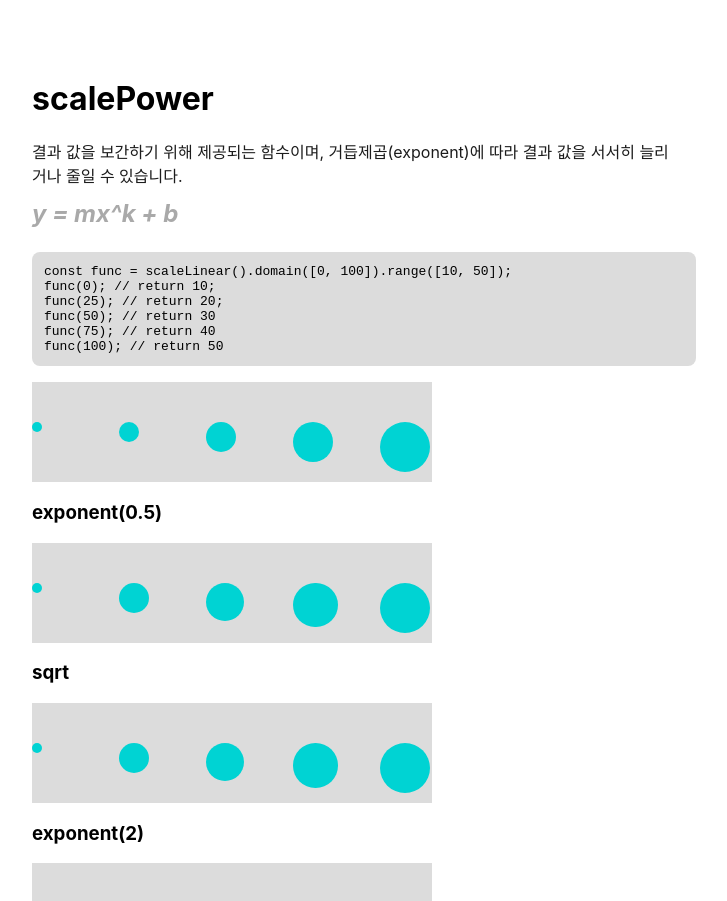
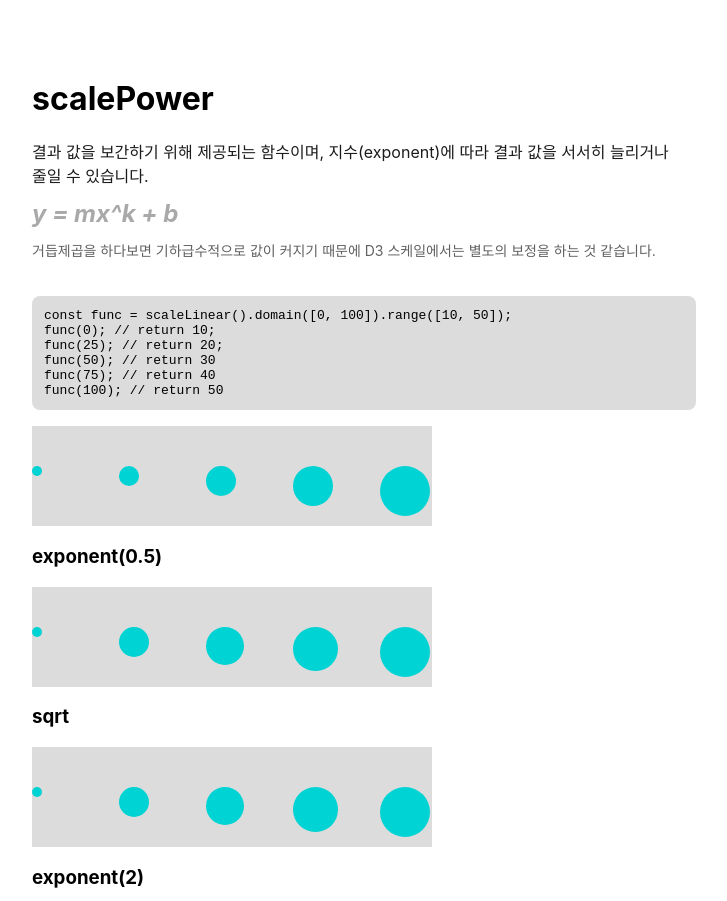
Before and after one commit to seogi1004/d3scale-play, a React (Create React App) app: page / in a window 1280 px wide. Shown: the part 1300-2201 px from the top of the page, without its empty margins (4-731 px from the left). Built offline with nearby package versions, Linux system fonts and the light colour scheme.

Commit message:
Power 스케일 설명 추가 #2

```diff
--- a/src/App.css
+++ b/src/App.css
@@ -11,10 +11,19 @@
   max-width: 640px;
   margin-bottom: 36px;
   color: #1c1c1c;
+  font-size: 16px;
 }
 
 .description > img {
   width: 100%;
+}
+
+.tip {
+  max-width: 640px;
+  margin-top: -12px;
+  margin-bottom: 36px;
+  font-size: 14px;
+  color: #616161;
 }
 
 .formula {
--- a/src/scale/Power.tsx
+++ b/src/scale/Power.tsx
@@ -33,11 +33,16 @@ export default function PowerScale() {
       <h1>scalePower</h1>
 
       <div className="description">
-        결과 값을 보간하기 위해 제공되는 함수이며, 거듭제곱(exponent)에 따라
-        결과 값을 서서히 늘리거나 줄일 수 있습니다.
+        결과 값을 보간하기 위해 제공되는 함수이며, 지수(exponent)에 따라 결과
+        값을 서서히 늘리거나 줄일 수 있습니다.
       </div>
 
       <div className="formula">y = mx^k + b</div>
+
+      <div className="tip">
+        거듭제곱을 하다보면 기하급수적으로 값이 커지기 때문에 D3 스케일에서는
+        별도의 보정을 하는 것 같습니다.
+      </div>
 
       <pre>
         const func = scaleLinear().domain([0, 100]).range([10, 50]); <br />
```
